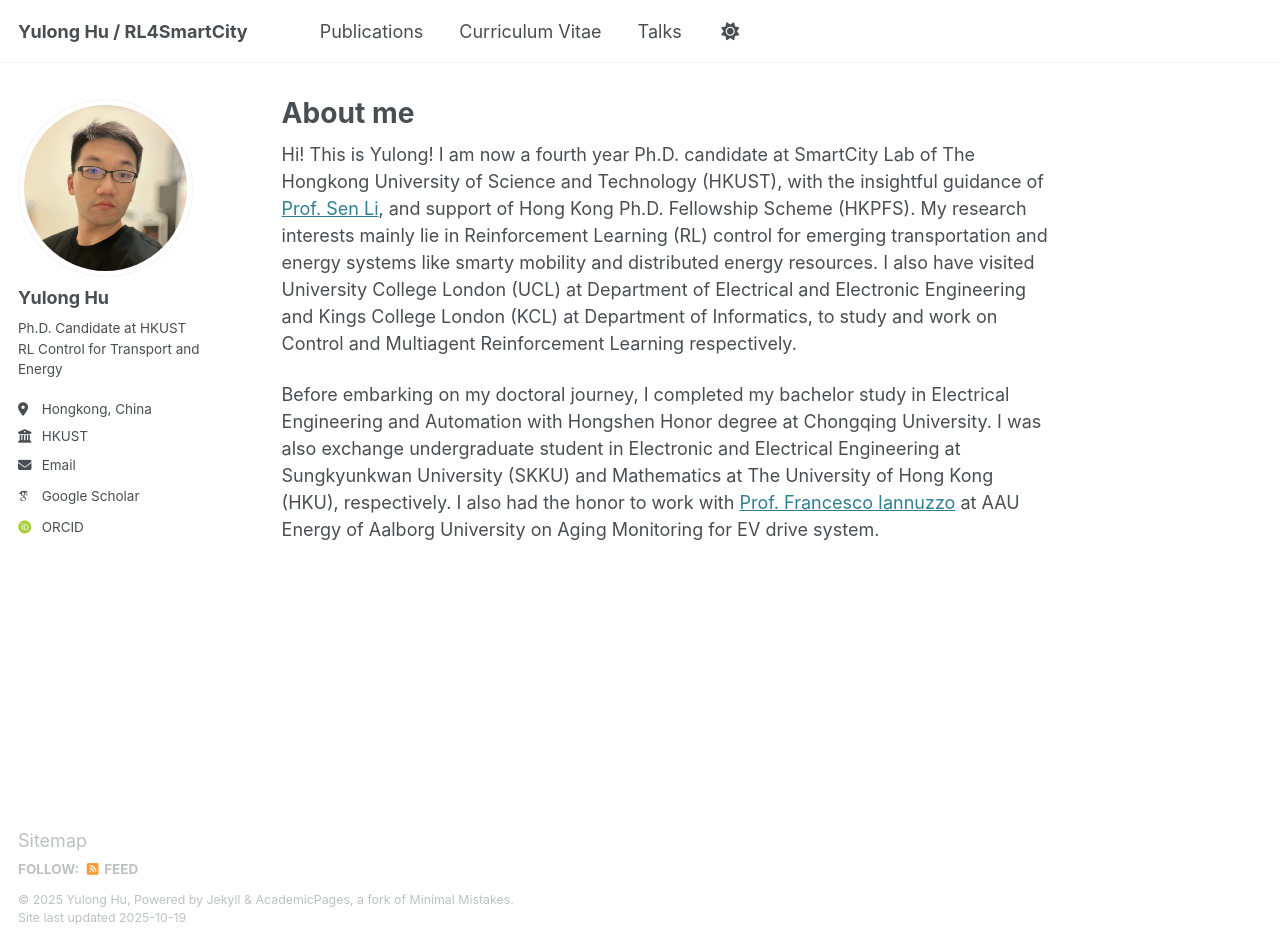
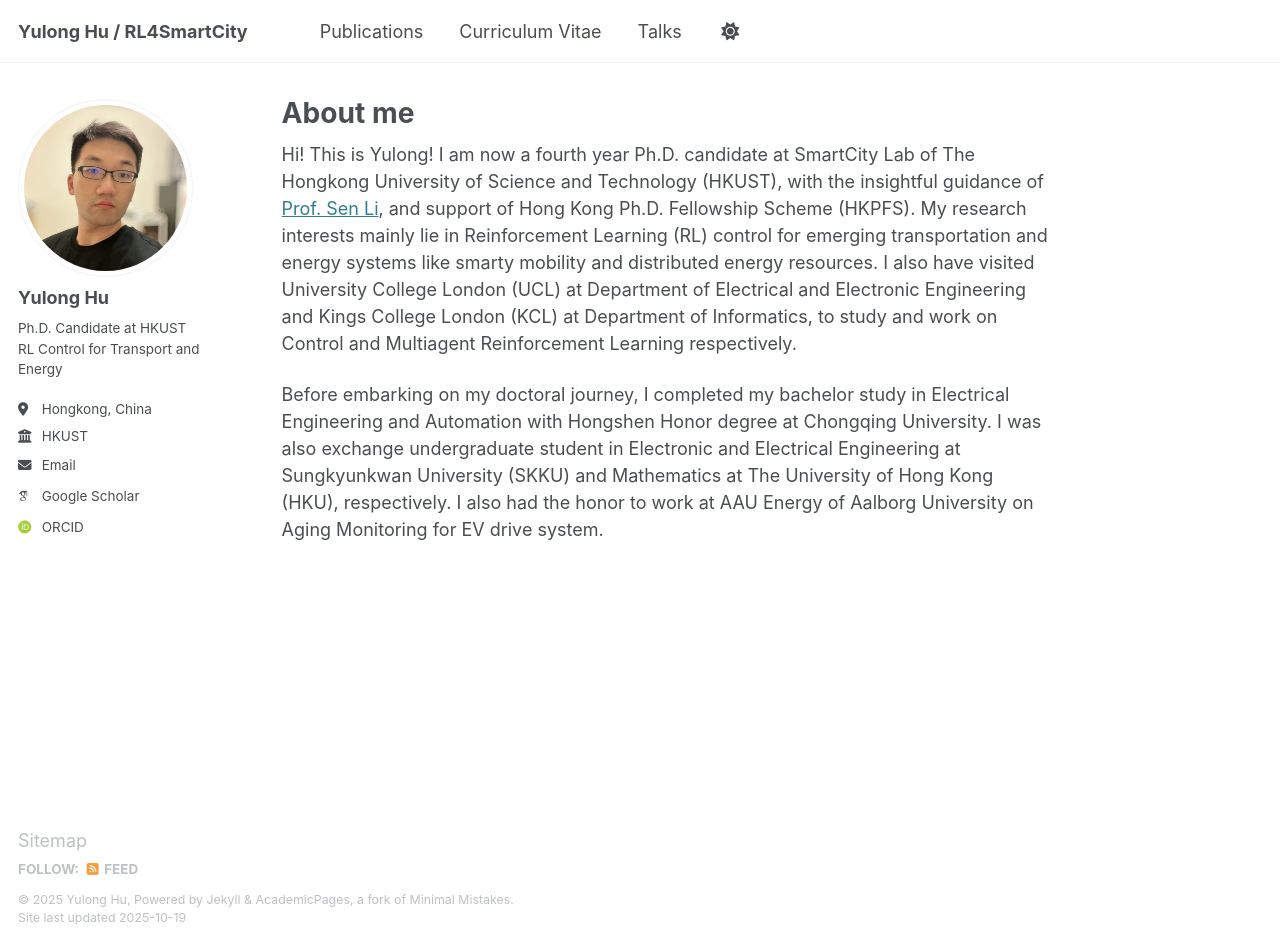
Before and after one commit to yulonghu2000/yulonghu2000.github.io, a Jekyll site: the page built from _pages/about.md, in a window 1280 px wide and 946 px high. Built offline with Jekyll 4.4.1, drawn with Linux system fonts in a browser that asks for light colours; some web fonts are replaced.

Commit message:
Update about.md

```diff
--- a/_pages/about.md
+++ b/_pages/about.md
@@ -9,4 +9,4 @@ redirect_from:
 
 Hi! This is Yulong! I am now a fourth year Ph.D. candidate at SmartCity Lab of The Hongkong University of Science and Technology (HKUST), with the insightful guidance of [Prof. Sen Li](https://seng.hkust.edu.hk/about/people/faculty/sen-li), and support of Hong Kong Ph.D. Fellowship Scheme (HKPFS). My research interests mainly lie in Reinforcement Learning (RL) control for emerging transportation and energy systems like smarty mobility and distributed energy resources. I also have visited University College London (UCL) at Department of Electrical and Electronic Engineering and Kings College London (KCL) at Department of Informatics, to study and work on Control and Multiagent Reinforcement Learning respectively.
 
-Before embarking on my doctoral journey, I completed my bachelor study in Electrical Engineering and Automation with Hongshen Honor degree at Chongqing University. I was also exchange undergraduate student in Electronic and Electrical Engineering at Sungkyunkwan University (SKKU) and Mathematics at The University of Hong Kong (HKU), respectively. I also had the honor to work with [Prof. Francesco Iannuzzo](https://scholar.google.it/citations?hl=it&user=9PywyjcAAAAJ&view_op=list_works) at AAU Energy of Aalborg University on Aging Monitoring for EV drive system.
+Before embarking on my doctoral journey, I completed my bachelor study in Electrical Engineering and Automation with Hongshen Honor degree at Chongqing University. I was also exchange undergraduate student in Electronic and Electrical Engineering at Sungkyunkwan University (SKKU) and Mathematics at The University of Hong Kong (HKU), respectively. I also had the honor to work at AAU Energy of Aalborg University on Aging Monitoring for EV drive system.
```
